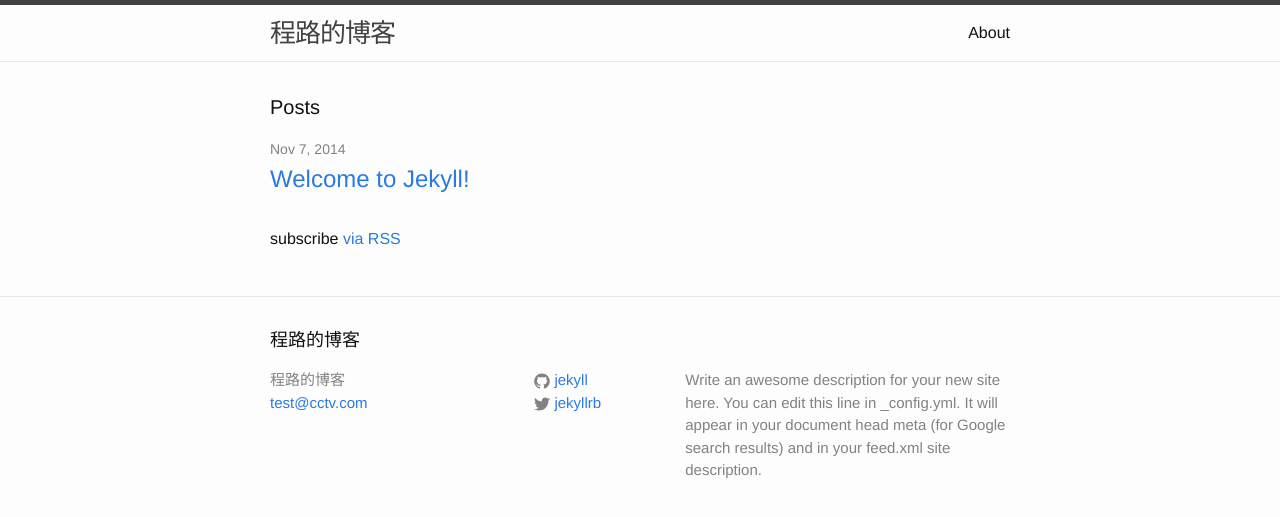
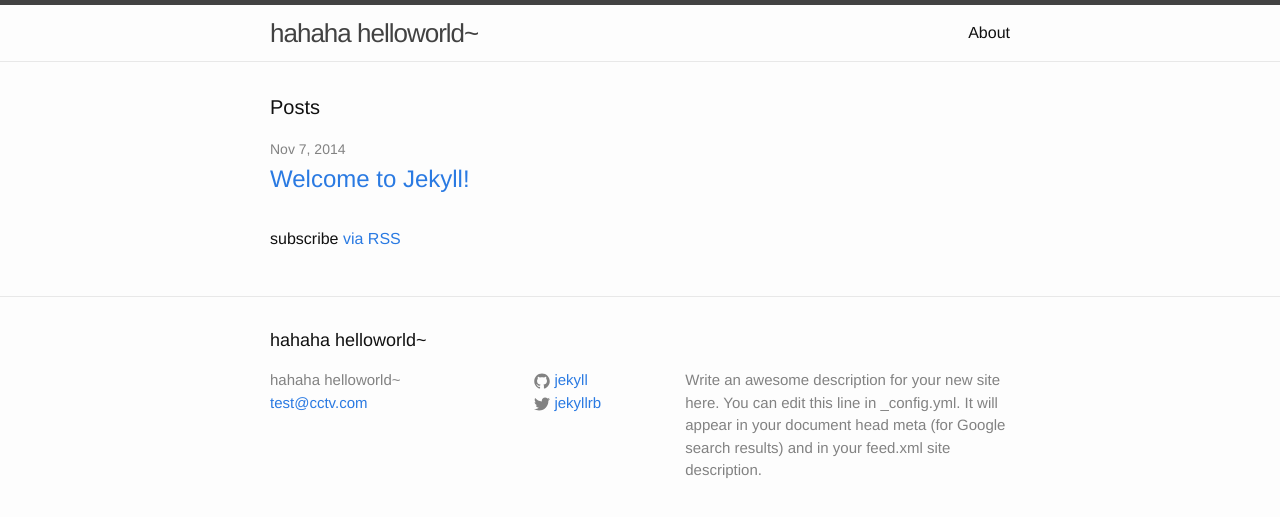
Before and after one commit to blogdemo/blogdemo.github.io, a Jekyll site: the page built from index.html, in a window 1280 px wide. Shown: the top 517 px of the page. Built offline with Jekyll 4.4.1, drawn with Linux system fonts in a browser that asks for light colours.

Commit message:
ceshi test

```diff
--- a/_config.yml
+++ b/_config.yml
@@ -1,5 +1,5 @@
 # Site settings
-title: 程路的博客
+title: hahaha helloworld~
 email: test@cctv.com
 description: > # this means to ignore newlines until "baseurl:"
   Write an awesome description for your new site here. You can edit this
```
